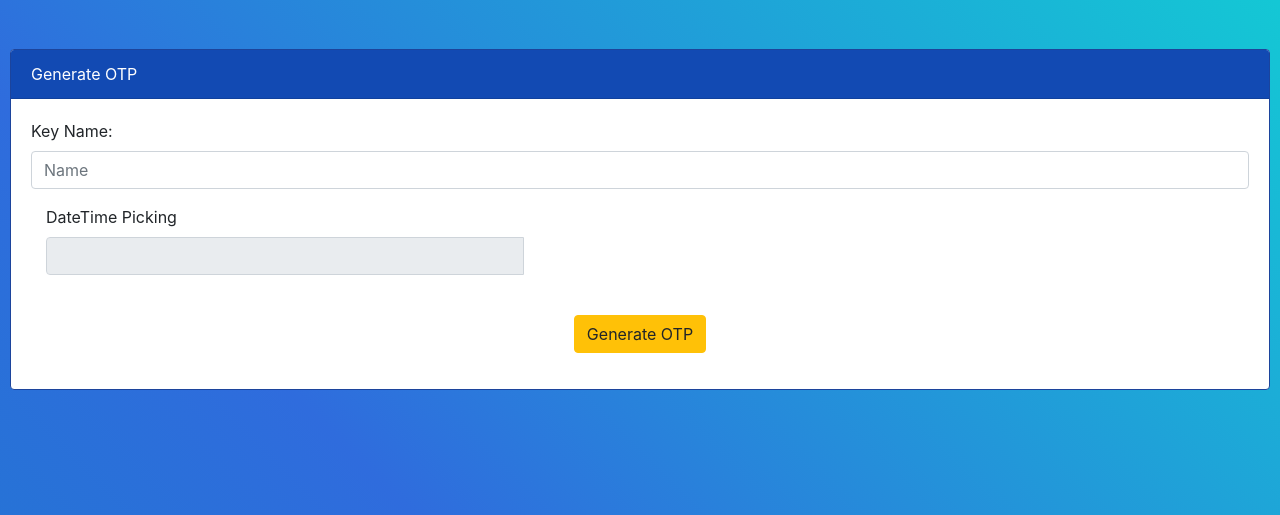
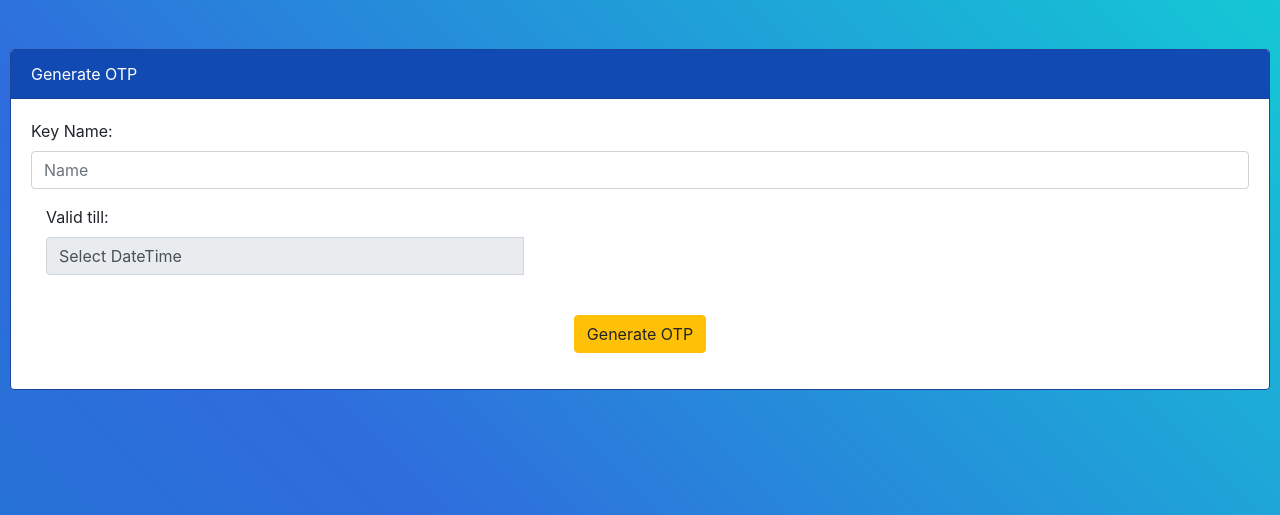
Before and after one commit to subodhk01/kyukey-lock, a Django app: template templates/generate_otp.html in a window 1280 px wide. Shown: the part 91-606 px from the top of the page. Run offline with Django 3.2, Linux system fonts and the light colour scheme; the template is opened without the code that fills it: most values are stand-ins (such as "Sample title", 1, 10 or a date in 2020); some libraries are stand-ins or nearby versions; some web fonts are replaced.

Commit message:
datetime field changes, middleware changes

```diff
--- a/core/otp_validity_refresh.py
+++ b/core/otp_validity_refresh.py
@@ -12,9 +12,9 @@ class otpRefresh(object):
             if(otp.valid_till.replace(tzinfo=pytz.UTC) + datetime.timedelta(hours=5, minutes=30) > datetime.datetime.now().replace(tzinfo=pytz.UTC)):
                 seconds = (otp.valid_till.replace(tzinfo=pytz.UTC) + datetime.timedelta(hours=5, minutes=30) -  datetime.datetime.now().replace(tzinfo=pytz.UTC)).seconds
                 if seconds > 7200 :
-                    otp.time_remaining = str(seconds//3600) + " hours " + str((seconds%3600)//60) + "minutes"
+                    otp.time_remaining = str(seconds//3600) + " hours " + str((seconds%3600)//60) + " minutes"
                 elif seconds > 3600 :
-                    otp.time_remaining = str(seconds//3600) + " hour " + str((seconds%3600)//60) + "minutes"
+                    otp.time_remaining = str(seconds//3600) + " hour " + str((seconds%3600)//60) + " minutes"
                 else:
                     otp.time_remaining = str((seconds%3600)//60) + "minutes"
             else:
--- a/core/views.py
+++ b/core/views.py
@@ -53,6 +53,7 @@ def generate_otp(request):
         return HttpResponse('ok')
     else:
         lowerLimit = datetime.datetime.now()
+        lowerLimit = (str(lowerLimit)[0:16])
         return render(request, 'generate_otp.html', {'lowerLimit': lowerLimit})
 
 def lock_history(request):
--- a/templates/generate_otp.html
+++ b/templates/generate_otp.html
@@ -60,9 +60,9 @@
                                 <input class="form-control" placeholder="Name" name="name" type="text">
                             </div>
                             <div class="form-group">
-                                <label for="dtp_input1" class="col-md-2 control-label">DateTime Picking</label>
+                                <label for="dtp_input1" class="col-md-2 control-label">Valid till:</label>
                                 <div class="input-group date form_datetime col-md-5" data-date="1979-09-16T05:25:07Z" data-date-format="yyyy-mm-dd HH:ii" data-link-field="dtp_input1">
-                                    <input class="form-control" size="16" type="text" name="validity" value="" readonly>
+                                    <input class="form-control" size="16" type="text" name="validity" value="Select DateTime" readonly>
                                     <span class="input-group-addon"><span class="glyphicon glyphicon-remove"></span></span>
                                     <span class="input-group-addon"><span class="glyphicon glyphicon-th"></span></span>
                                 </div>
@@ -87,6 +87,7 @@
         <script type="text/javascript">
             $('.form_datetime').datetimepicker({
                 format: 'yyyy-mm-dd hh:ii',
+                startDate: '{{ lowerLimit }}'
             });
         </script>
 
```
